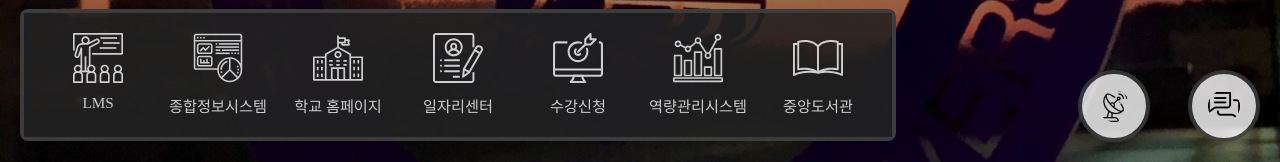
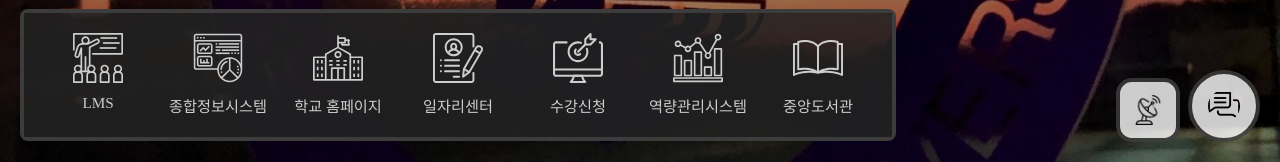
Before and after one commit to Korea-Aerospace-University/KAUBOARD, a React (Create React App) app: page / in a window 1280 px wide. Shown: the part 638-800 px from the top of the page. Built offline with nearby package versions, Linux system fonts and the light colour scheme; no server answers; a web font is replaced by a local one.

Commit message:
버튼 색상 수정

```diff
--- a/src/components/CheckUpdate/CheckUpdate.js
+++ b/src/components/CheckUpdate/CheckUpdate.js
@@ -41,7 +41,6 @@ function CheckUpdate() {
           className="CheckUpdate__icon"
           src="update.png"
           alt="업데이트 확인"
-          style={{ backgroundColor: "white" }}
         ></img>
       )}
     </div>
--- a/src/components/CheckUpdate/CheckUpdate.scss
+++ b/src/components/CheckUpdate/CheckUpdate.scss
@@ -1,14 +1,21 @@
 .CheckUpdate__icon {
   opacity: 0.8;
+  width: 30px;
   background-color: white;
   position: absolute;
-  right: 130px;
+  right: 100px;
   text-align: center;
   bottom: 20px;
-  padding: 1rem;
+  padding: 0.8rem;
   border: 4px solid #3f3f3f;
-  border-radius: 50%;
+  border-radius: 25%;
   cursor: pointer;
+}
+
+.CheckUpdate__icon:hover {
+  transition: 200ms ease-in;
+  background-color: #a0cada;
+  animation: tremble 1s infinite;
 }
 
 .CheckUpdate__status {
@@ -19,7 +26,7 @@
   border: 4px solid #3f3f3f;
   padding: 0.75rem;
   font-weight: 300;
-  right: 130px;
+  right: 100px;
   bottom: 20px;
   border-radius: 8px;
 }
```
